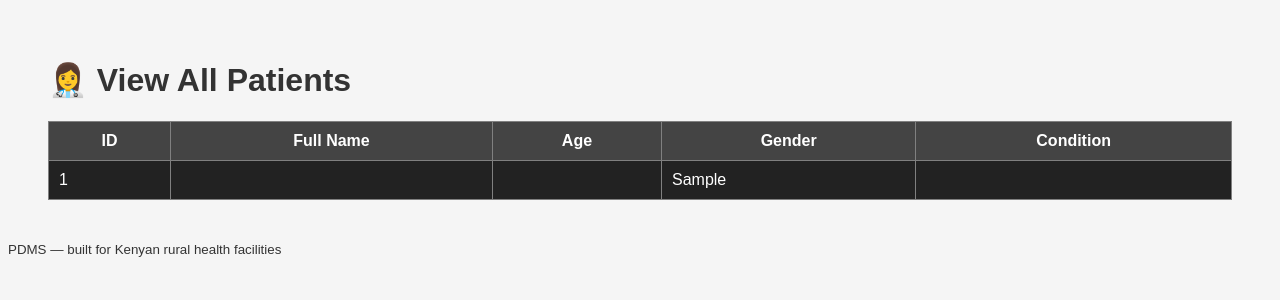
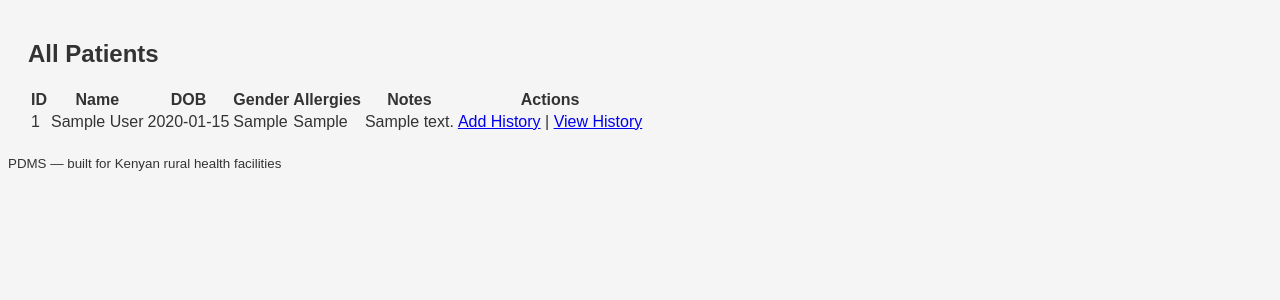
Before and after one commit to onesmuson/Patient-Data-Management-System-In-Rural-Areas-, a Flask app: page /patients in a window 1280 px wide. Shown: the part 126-426 px from the top of the page. Run offline with Flask 3, Linux system fonts and the light colour scheme; the visitor is signed in with stand-in values (Sample User, id 1); tables that the repository leaves empty hold one stand-in row (values such as "Sample post").

Commit message:
Update view_patients.html

```diff
--- a/templates/view_patients.html
+++ b/templates/view_patients.html
@@ -1,29 +1,25 @@
-{% extends 'base.html' %}
+{% extends "base.html" %}
 {% block content %}
-<div style="padding: 20px;">
-    <h1>👩‍⚕️ View All Patients</h1>
-
-    {% if patients %}
-    <table border="1" cellpadding="10" cellspacing="0" style="width:100%; background:#222; color:white; border-collapse: collapse;">
-        <tr style="background:#444;">
-            <th>ID</th>
-            <th>Full Name</th>
-            <th>Age</th>
-            <th>Gender</th>
-            <th>Condition</th>
-        </tr>
-        {% for patient in patients %}
-        <tr>
-            <td>{{ patient.id }}</td>
-            <td>{{ patient.full_name }}</td>
-            <td>{{ patient.age }}</td>
-            <td>{{ patient.gender }}</td>
-            <td>{{ patient.condition }}</td>
-        </tr>
-        {% endfor %}
-    </table>
-    {% else %}
-    <p>No patient records found.</p>
-    {% endif %}
-</div>
+<h2>All Patients</h2>
+<table class="table">
+  <thead>
+    <tr><th>ID</th><th>Name</th><th>DOB</th><th>Gender</th><th>Allergies</th><th>Notes</th><th>Actions</th></tr>
+  </thead>
+  <tbody>
+    {% for p in patients %}
+    <tr>
+      <td>{{ p.id }}</td>
+      <td>{{ p.first_name }} {{ p.last_name }}</td>
+      <td>{{ p.dob or '' }}</td>
+      <td>{{ p.gender }}</td>
+      <td>{{ p.allergies }}</td>
+      <td>{{ p.medical_notes }}</td>
+      <td>
+        <a href="{{ url_for('add_medical_history', patient_id=p.id) }}">Add History</a> |
+        <a href="{{ url_for('view_medical_history', patient_id=p.id) }}">View History</a>
+      </td>
+    </tr>
+    {% endfor %}
+  </tbody>
+</table>
 {% endblock %}
```
